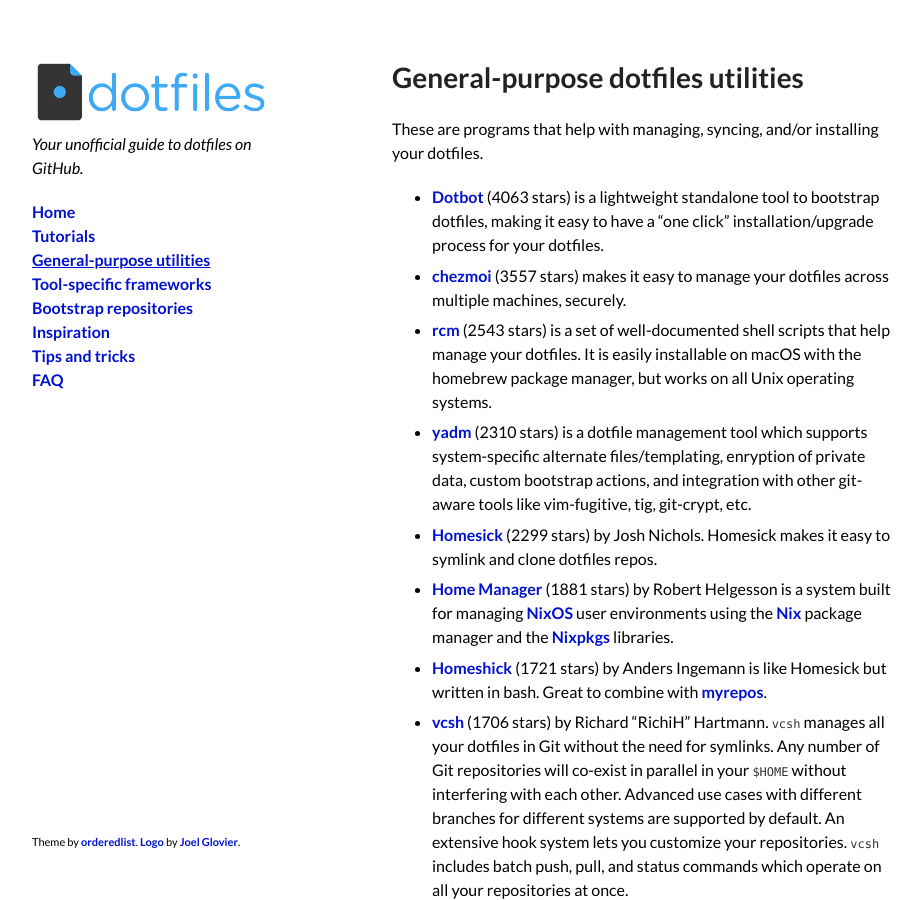
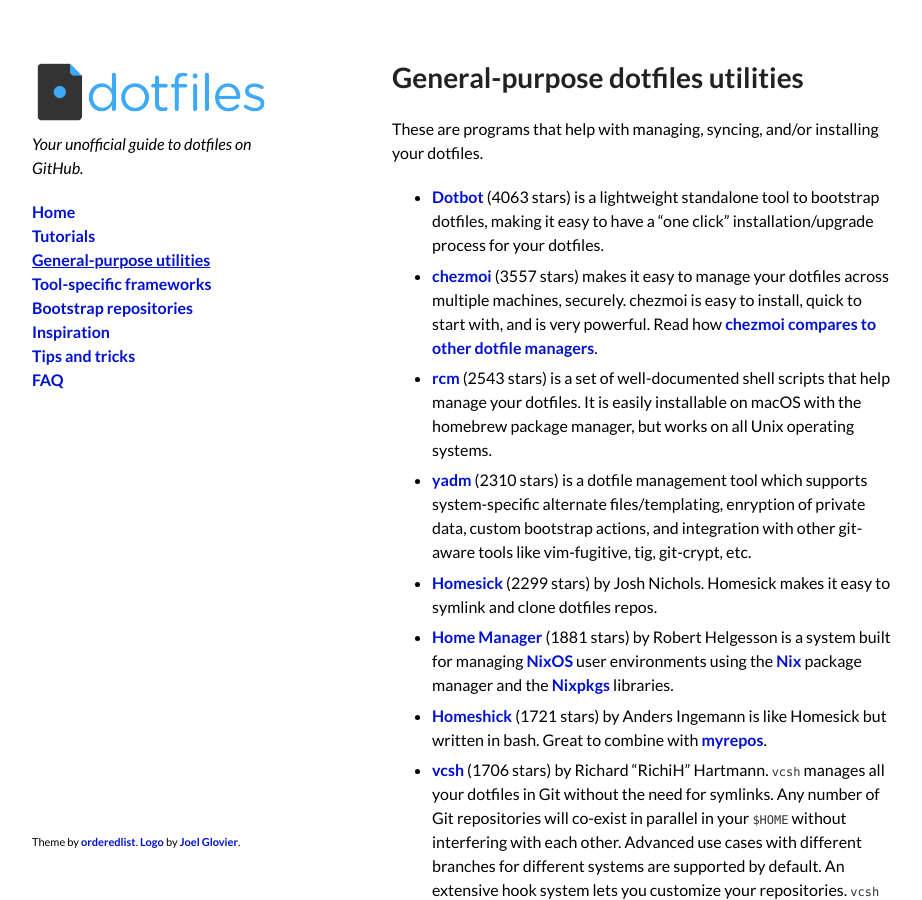
Before and after one commit to dotfiles/dotfiles.github.com, a Jekyll site: the page built from utilities.md, in a window 1280 px wide and 900 px high. Shown: the whole window, without its empty margins (178-1100 px from the left). Built offline with Jekyll 4.4.1, drawn with Linux system fonts in a browser that asks for light colours; comment, search, counter and statistics services are not loaded.

Commit message:
Update description of chezmoi

```diff
--- a/_data/utilities.yml
+++ b/_data/utilities.yml
@@ -11,7 +11,10 @@
   url: https://github.com/bashdot/bashdot
 - forks: 190
   name: chezmoi
-  notes: makes it easy to manage your dotfiles across multiple machines, securely.
+  notes: makes it easy to manage your dotfiles across multiple machines,
+    securely. chezmoi is easy to install, quick to start with, and is very
+    powerful. Read how [chezmoi compares to other dotfile
+    managers](https://github.com/twpayne/chezmoi/blob/master/docs/COMPARISON.md).
   stars: 3557
   url: https://github.com/twpayne/chezmoi
 - forks: 3
```
